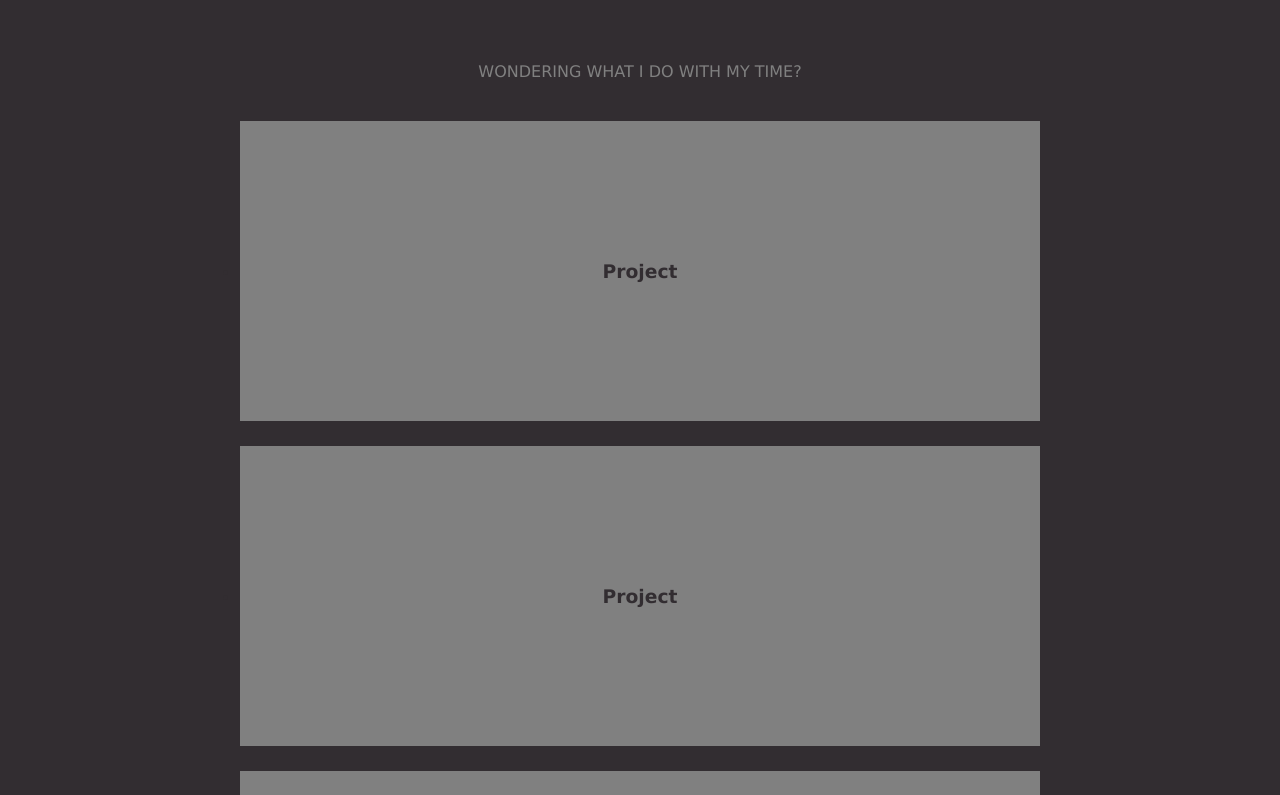
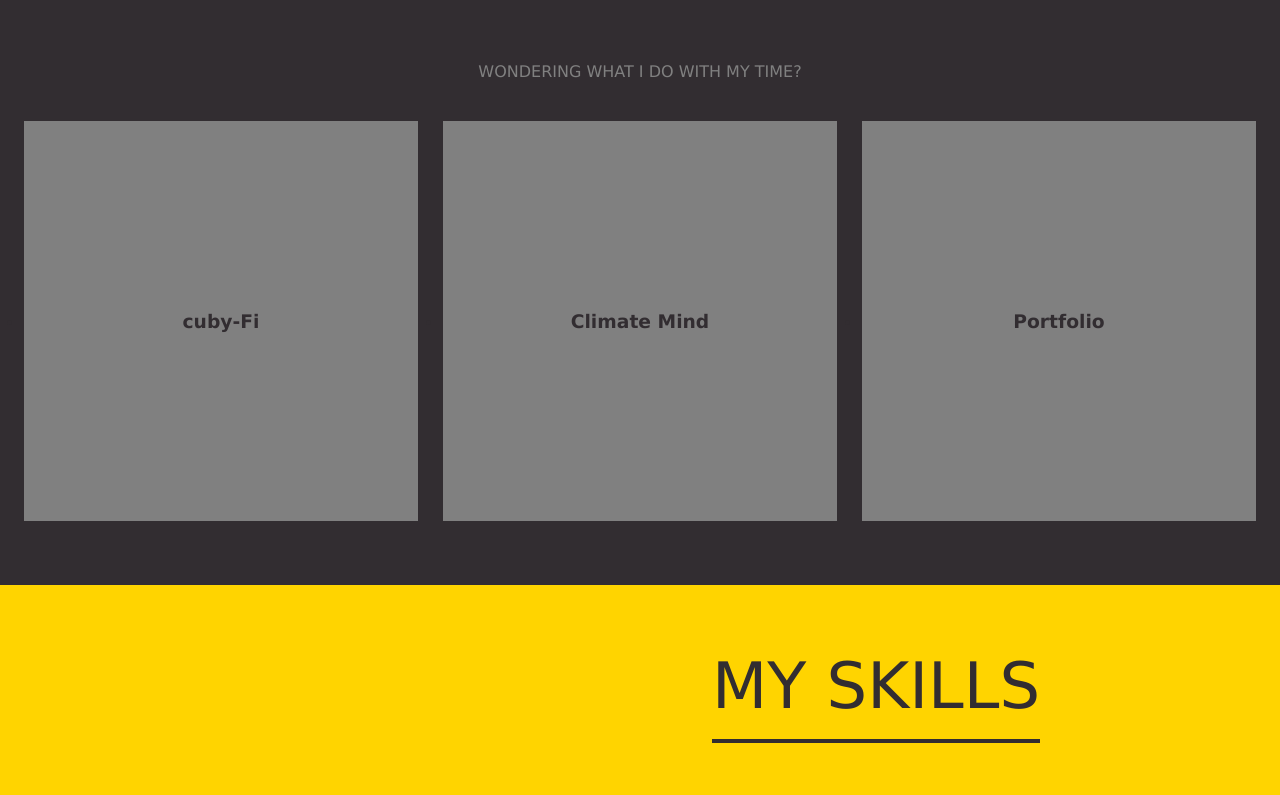
Before and after one commit to JamesAKing/portfolio, a React (Create React App) app: page / in a window 1280 px wide. Shown: the part 960-1755 px from the top of the page. Built offline with nearby package versions, Linux system fonts and the light colour scheme.

Commit message:
project-card component now renders based on passed down data. Attached correct links to projects and made so they open in new tab

```diff
--- a/src/components/project-card/ProjectCard.js
+++ b/src/components/project-card/ProjectCard.js
@@ -2,19 +2,20 @@ import './ProjectCard.scss';
 // import { Link } from 'react-router-dom';
 import GithubIcon from '../../assets/icons/github.svg'
 
-function ProjectCard() {
+function ProjectCard({ projectName, websiteURL , githubURL }) {
 
     return (
         <li className="project-card">
-            <h3 className="project-card__title">Project</h3>
+            <h3 className="project-card__title">{projectName}</h3>
             <div className="project-card__links">
-                <a className="project-card__link" href="#">
+                {websiteURL &&
+                <a className="project-card__link" href={websiteURL} target="_blank">
                     <img className="project-card__icon" src={GithubIcon} alt="see my code at GitHub" />
-                    <p className>Check out my Code at GitHub</p>
-                </a>
-                <a className="project-card__link" href="#">
+                    <p className>View Site</p>
+                </a>}
+                <a className="project-card__link" href={githubURL} target="_blank">
                     <img className="project-card__icon" src={GithubIcon} alt="see my code at GitHub" />
-                    <p className>Check out my Code at GitHub</p>
+                    <p className>View Code @ GitHub</p>
                 </a>
             </div>
         </li>
--- a/src/components/project-card/ProjectCard.scss
+++ b/src/components/project-card/ProjectCard.scss
@@ -9,6 +9,15 @@ $card-animation-spacing-tablet: 55px;
     width: 100%;
     height: 300px;
     background-color: $color-background-alt;
+
+    @include tablet {
+        width: calc(50% - 25px);
+    }
+
+    @include desktop {
+        width: calc((100% - 50px) / 3);
+        height: 400px;
+    }
 
     &::before, &::after {
         content: "";
@@ -95,6 +104,7 @@ $card-animation-spacing-tablet: 55px;
     &__link {
         width: 100%;
         height: 100%;;
+        padding: 0.25rem;
         display: flex;
         flex-direction: column;
         justify-content: space-evenly;
@@ -106,6 +116,10 @@ $card-animation-spacing-tablet: 55px;
             border 150ms,
             color 150ms;
 
+        @include tablet {
+            padding: 0.75rem;
+        }
+
         &:hover, &:focus {
             color: $color-background;
             border: 2px solid $color-background;
--- a/src/components/project-cards/ProjectCards.js
+++ b/src/components/project-cards/ProjectCards.js
@@ -2,13 +2,27 @@ import './ProjectCards.scss';
 import ProjectCard from '../project-card/ProjectCard';
 
 function ProjectCards() {
+
     return (
         <ul className="project-cards">
-            <ProjectCard />
-            <ProjectCard />
-            <ProjectCard />
+            <ProjectCard
+                projectName="cuby-Fi"
+                websiteURL={null}
+                githubURL={"https://github.com/JamesAKing/cuby-Fi"}
+            />
+            <ProjectCard
+                projectName="Climate Mind"
+                websiteURL={"https://climatemind.org/"}
+                githubURL={null}
+            />
+            <ProjectCard
+                projectName="Portfolio"
+                websiteURL={null}
+                githubURL={"https://github.com/JamesAKing/portfolio"}
+            />
         </ul>
     );
+
 }
 
 export default ProjectCards;
--- a/src/components/project-cards/ProjectCards.scss
+++ b/src/components/project-cards/ProjectCards.scss
@@ -1,7 +1,7 @@
 @use "../../styles/mixins" as *;
 
 .project-cards {
-    @include content-default;
+    width: 100%;
     padding-bottom: 3rem;
     display: flex;
     flex-wrap: wrap;
```
